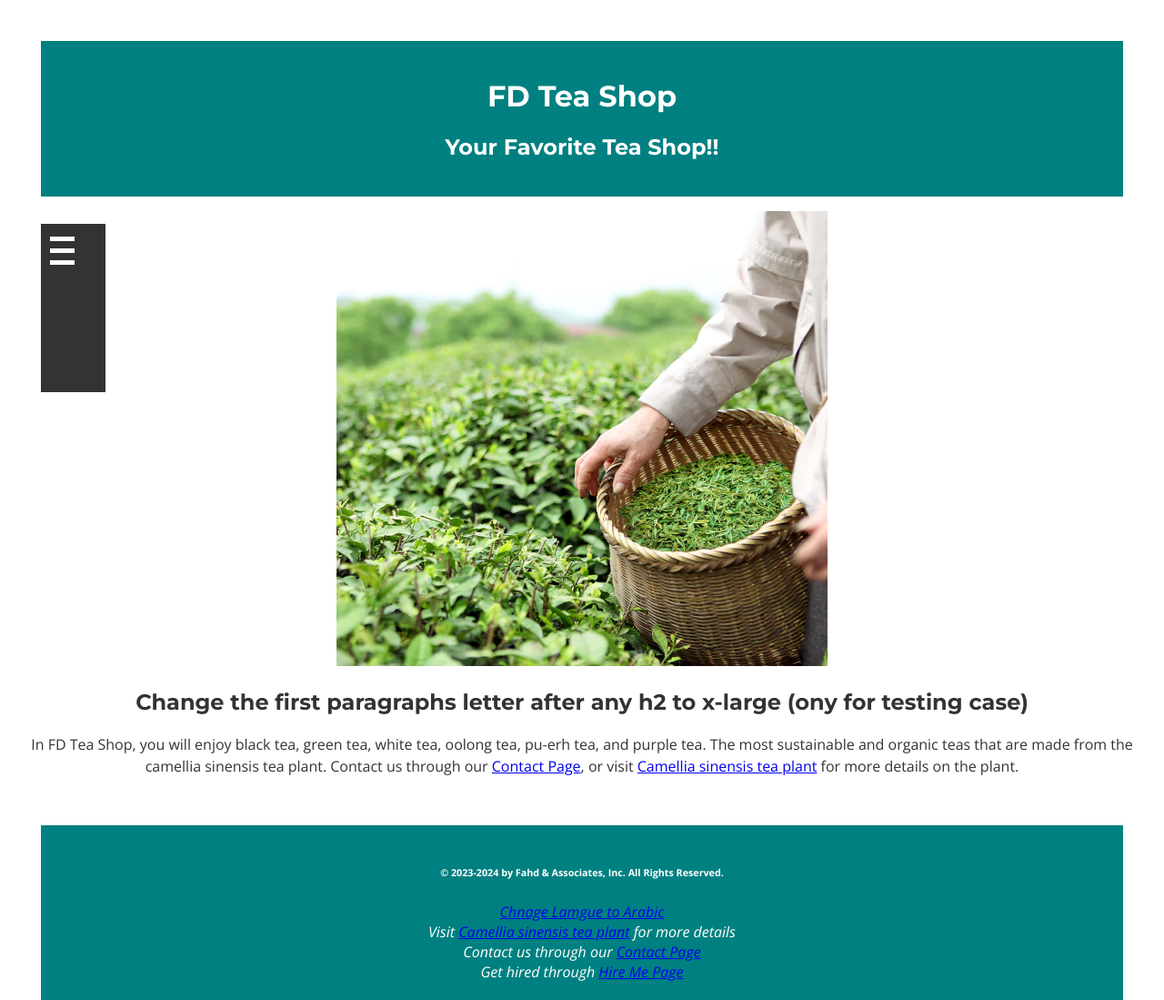
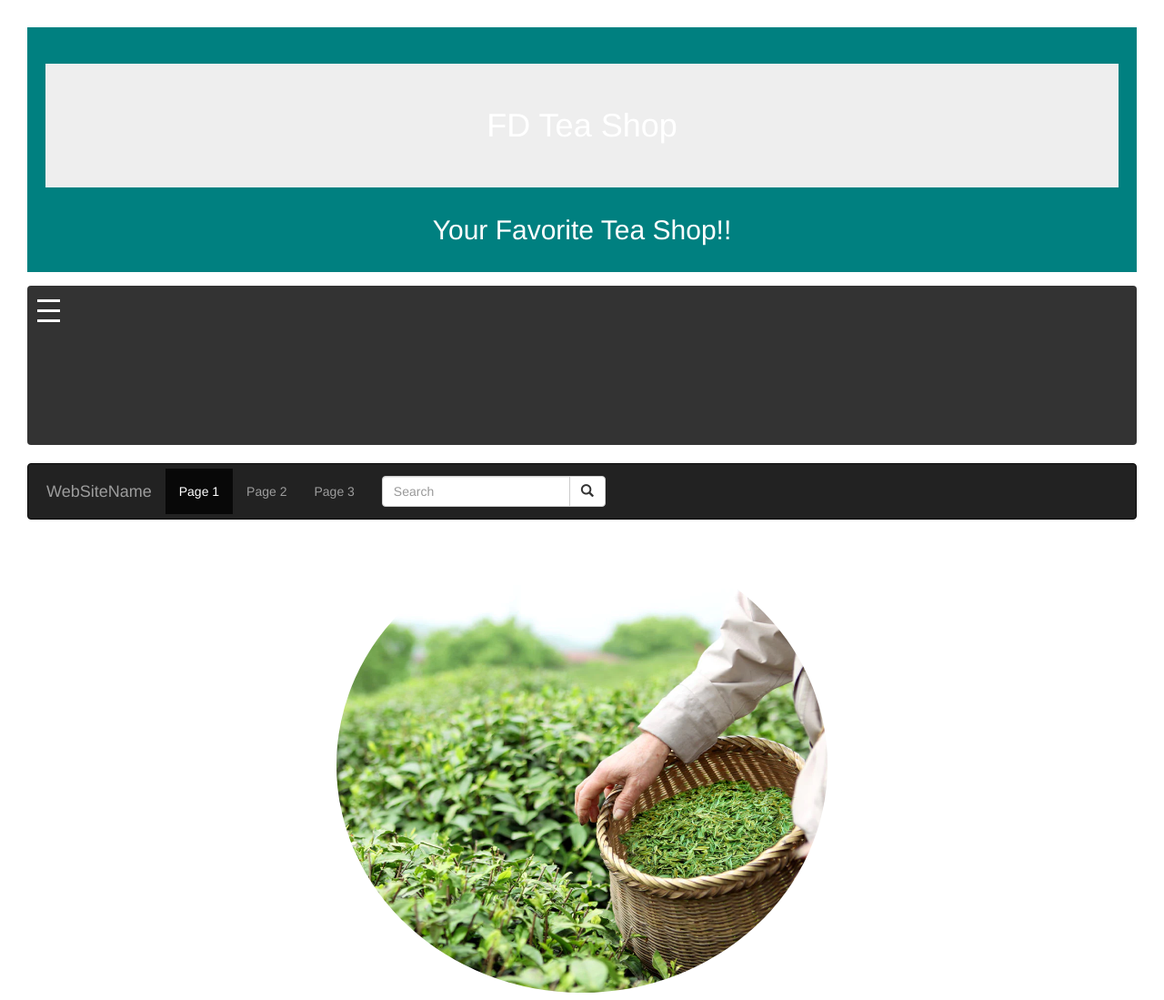
Before and after one commit to fd9fd/swe-363-231-01, a plain HTML site: page teashop.html in a window 1280 px wide. Shown: the top 1099 px of the page at 91% size. Drawn offline with nearby package versions, Linux system fonts and the light colour scheme.

Commit message:
css_4-exercise_3

```diff
--- a/teashop.html
+++ b/teashop.html
@@ -14,6 +14,11 @@
         <!--<link rel="stylesheet" href="advanced_selectors.css">-->
         <!--<link rel="stylesheet" href="dark_theme.css">-->
         <!--<link rel="stylesheet" href="basic_selectors.css">-->
+
+        <link rel="stylesheet" href="https://maxcdn.bootstrapcdn.com/bootstrap/3.4.1/css/bootstrap.min.css">
+        <script src="https://ajax.googleapis.com/ajax/libs/jquery/3.6.4/jquery.min.js"></script>
+        <script src="https://maxcdn.bootstrapcdn.com/bootstrap/3.4.1/js/bootstrap.min.js"></script>
+
         <style>
             h1 {text-align: center;}
             h2 {text-align: center;}
@@ -24,7 +29,7 @@
 
     <body>
         <header>
-            <h1>FD Tea Shop</h1>
+            <h1 class="jumbotron text-center">FD Tea Shop</h1>
             <h2>Your Favorite Tea Shop!!</h2>
         </header>
 
@@ -41,15 +46,40 @@
             </ul>
         </nav>
 
+        <nav class="navbar navbar-inverse">
+            <div class="container-fluid">
+              <div class="navbar-header">
+                <a class="navbar-brand" href="#">WebSiteName</a>
+              </div>
+              <ul class="nav navbar-nav">
+                <li class="active"><a href="#">Page 1</a></li>
+                <li><a href="#">Page 2</a></li>
+                <li><a href="#">Page 3</a></li>
+              </ul>
+              <form class="navbar-form navbar-left" action="/action_page.php">
+                <div class="input-group">
+                  <input type="text" class="form-control" placeholder="Search" name="search">
+                  <div class="input-group-btn">
+                    <button class="btn btn-default" type="submit">
+                      <i class="glyphicon glyphicon-search"></i>
+                    </button>
+                  </div>
+                </div>
+              </form>
+            </div>
+          </nav>
+
         <div class="loader">
             <div class="spinner"></div>
         </div>
 
         <figure style="text-align: center;">
-            <img src="assets/img3.webp" width="540" height="500" alt="img">
+            <img src="assets/img3.webp" width="540" height="500" class="img-circle" alt="Cinque Terre">
         </figure>
 
-        <h2>Change the first paragraphs letter after any h2 to x-large (ony for testing case)</h2>
+        <h2 class="jumbotron text-center">
+            Change the first paragraphs letter after any h2 to x-large (ony for testing case)
+        </h2>
 
         <p>In FD Tea Shop, you will enjoy black tea,
             green tea, white tea, oolong tea,
@@ -143,5 +173,8 @@
                 Get hired through <a href="hireme.html">Hire Me Page</a><br>
             </address>
         </footer>
+
+        <script src="https://cdn.jsdelivr.net/npm/bootstrap@5.5.0/dist/js/bootstrap.min.js"></script>
+
     </body>
 </html>
```
